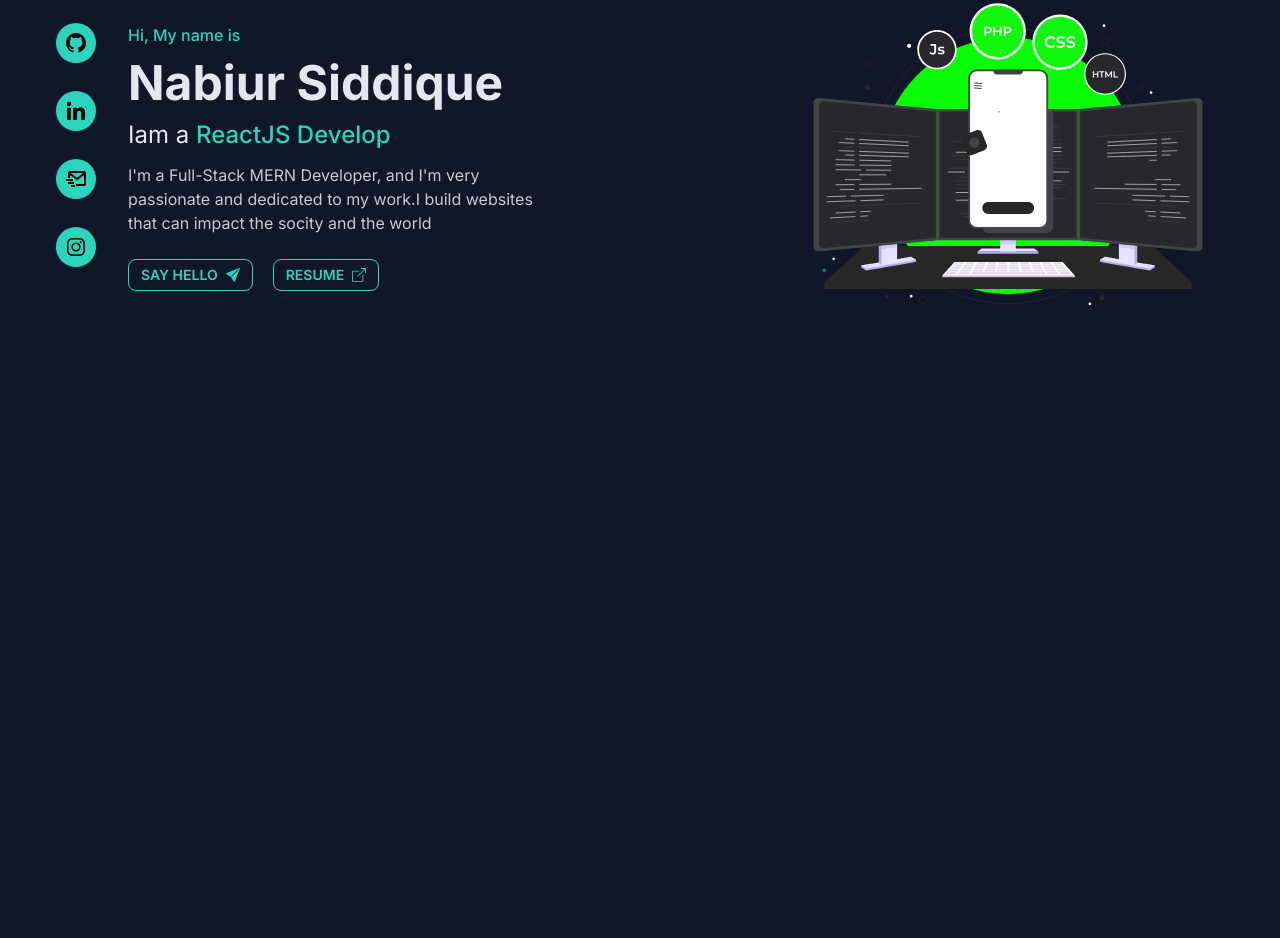
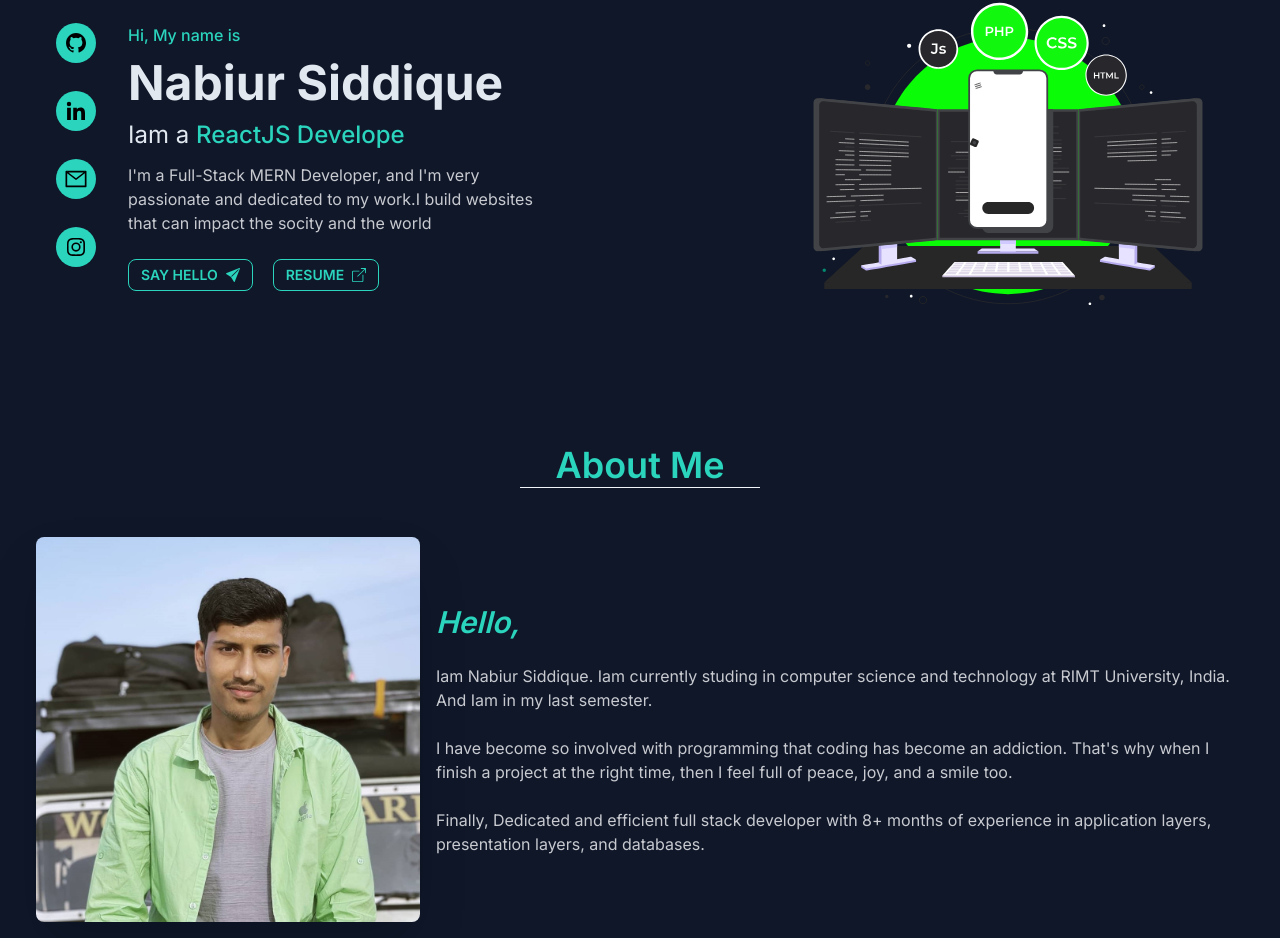
Before and after one commit to nabiursiddique/My-Portfolio-website, a React (Vite) app: page / in a window 1280 px wide. Shown: the part 191-1129 px from the top of the page. Before the commit the page ends 800 px from the top, so only its background shows below. Built offline with nearby package versions, Linux system fonts and the light colour scheme.

Commit message:
Design- About section is completed

```diff
--- a/src/App.jsx
+++ b/src/App.jsx
@@ -1,3 +1,4 @@
+import About from "./components/About/About"
 import Home from "./components/Home/Home/Home"
 import { NavbarDefault } from "./components/Shared/Navbar/Navbar"
 
@@ -6,6 +7,7 @@ const App = () => {
     <div className="font-body max-w-[1440px] mx-auto">
       <NavbarDefault />
       <Home />
+      <About />
     </div>
   )
 }
--- /dev/null
+++ b/src/components/About/About.jsx
@@ -0,0 +1,34 @@
+import React from 'react';
+import NabiurSiddique from '../../assets/NabiurSiddique.jpg'
+
+const About = () => {
+    return (
+
+        <section id='about' className='lg:mx-5'>
+            <div className='hero mb-5'>
+                <div className='hero-content justify-start'>
+                    <h2 className='text-4xl text-success font-semibold '>About Me</h2>
+                </div>
+                <span className='w-60 h-[.5px] bg-slate-100 mt-11'></span>
+            </div>
+            <div className="hero">
+                <div className="hero-content flex-col-reverse lg:flex-row">
+                    <img src={NabiurSiddique} className="max-w-sm rounded-lg shadow-2xl" />
+                    <div>
+                        <h2 className='text-3xl text-success font-semibold mb-6 italic'>Hello,</h2>
+                        <p>Iam Nabiur Siddique. Iam currently studing in computer science and technology at RIMT University, India. And Iam in my last semester.
+                            <br />
+                            <br />
+                            I have become so involved with programming that coding has become an addiction. That's why when I finish a project at the right time, then I feel full of peace, joy, and a smile too.
+                            <br />
+                            <br />
+                            Finally, Dedicated and efficient full stack developer with 8+ months of experience in application layers, presentation layers, and databases.</p>
+                    </div>
+                </div>
+            </div>
+
+        </section>
+    );
+};
+
+export default About;
--- a/src/components/Home/Leftside/Leftside.jsx
+++ b/src/components/Home/Leftside/Leftside.jsx
@@ -1,10 +1,11 @@
 import React from 'react';
-import { BiLogoGithub, BiLogoLinkedin, BiMailSend, BiLogoInstagram } from "react-icons/bi";
+import { BiLogoGithub, BiLogoLinkedin, BiLogoInstagram } from "react-icons/bi";
+import { AiOutlineMail } from "react-icons/ai";
 import { motion } from "framer-motion";
 
 const Leftside = () => {
     return (
-        <div>
+        <section id='home'>
             <div className='flex flex-col gap-7'>
                 <motion.a
                     initial={{ y: 10, opacity: 0 }}
@@ -27,7 +28,7 @@ const Leftside = () => {
                     animate={{ y: 0, opacity: 1 }}
                     transition={{ duration: 0.5, delay: 0.8 }}
                     className='bg-success p-2 rounded-full' href="mailto:nabiursiddique01@gmail.com">
-                    <BiMailSend className='text-2xl text-black hover:text-white ' />
+                    <AiOutlineMail className='text-2xl text-black hover:text-white ' />
                 </motion.a>
 
                 <motion.a
@@ -38,7 +39,7 @@ const Leftside = () => {
                     <BiLogoInstagram className='text-2xl text-black hover:text-white ' />
                 </motion.a>
             </div>
-        </div>
+        </section>
     );
 };
 
--- a/src/components/Home/LinksForSmDevice/LinksForSmDevice.jsx
+++ b/src/components/Home/LinksForSmDevice/LinksForSmDevice.jsx
@@ -1,5 +1,6 @@
 import React from 'react';
-import { BiLogoGithub, BiLogoLinkedin, BiMailSend, BiLogoInstagram } from "react-icons/bi";
+import { BiLogoGithub, BiLogoLinkedin, BiLogoInstagram } from "react-icons/bi";
+import { AiOutlineMail } from "react-icons/ai";
 import { motion } from "framer-motion";
 
 const LinksForSmDevice = () => {
@@ -27,7 +28,7 @@ const LinksForSmDevice = () => {
                     animate={{ y: 0, opacity: 1 }}
                     transition={{ duration: 0.5, delay: 0.8 }}
                     className='bg-success p-2 rounded-full' href="mailto:nabiursiddique01@gmail.com">
-                    <BiMailSend className='text-2xl text-black hover:text-white ' />
+                    <AiOutlineMail className='text-2xl text-black hover:text-white ' />
                 </motion.a>
 
                 <motion.a
--- a/src/components/Shared/Navbar/Navbar.jsx
+++ b/src/components/Shared/Navbar/Navbar.jsx
@@ -18,7 +18,7 @@ export function NavbarDefault() {
 
     const navList = (
         <ul className="mb-4 mt-2 flex flex-col gap-2 lg:mb-0 lg:mt-0 lg:flex-row lg:items-center lg:gap-6">
-            <motion.p
+            <motion.a
                 initial={{ y: -8, opacity: 0 }}
                 animate={{ y: 0, opacity: 1 }}
                 transition={{ duration: 0.2 }}
@@ -26,12 +26,11 @@ export function NavbarDefault() {
                 variant="small"
                 color="blue-gray"
                 className="font-normal rounded btn btn-sm btn-ghost hover:btn-success"
+                href="#Home"
             >
-                <a href="#Home" className="flex items-center ">
-                    Home
-                </a>
-            </motion.p>
-            <motion.p
+                Home
+            </motion.a>
+            <motion.a
                 initial={{ y: -8, opacity: 0 }}
                 animate={{ y: 0, opacity: 1 }}
                 transition={{ duration: 0.2, delay: 0.1 }}
@@ -39,12 +38,11 @@ export function NavbarDefault() {
                 variant="small"
                 color="blue-gray"
                 className="font-normal rounded btn btn-sm btn-ghost hover:btn-success"
+                href="#about"
             >
-                <a href="#about" className="flex items-center">
-                    About
-                </a>
-            </motion.p>
-            <motion.p
+                About
+            </motion.a>
+            <motion.a
                 initial={{ y: -8, opacity: 0 }}
                 animate={{ y: 0, opacity: 1 }}
                 transition={{ duration: 0.2, delay: 0.2 }}
@@ -52,12 +50,11 @@ export function NavbarDefault() {
                 variant="small"
                 color="blue-gray"
                 className="font-normal rounded btn btn-sm btn-ghost hover:btn-success"
+                href="#skills"
             >
-                <a href="#skills" className="flex items-center">
-                    Skills
-                </a>
-            </motion.p>
-            <motion.p
+                skills
+            </motion.a>
+            <motion.a
                 initial={{ y: -8, opacity: 0 }}
                 animate={{ y: 0, opacity: 1 }}
                 transition={{ duration: 0.2, delay: 0.3 }}
@@ -65,12 +62,11 @@ export function NavbarDefault() {
                 variant="small"
                 color="blue-gray"
                 className="font-normal rounded btn btn-sm btn-ghost hover:btn-success"
+                href="#portfolio"
             >
-                <a href="#portfolio" className="flex items-center">
-                    Portfolio
-                </a>
-            </motion.p>
-            <motion.p
+                Portfolio
+            </motion.a>
+            <motion.a
                 initial={{ y: -8, opacity: 0 }}
                 animate={{ y: 0, opacity: 1 }}
                 transition={{ duration: 0.2, delay: 0.4 }}
@@ -78,11 +74,10 @@ export function NavbarDefault() {
                 variant="small"
                 color="blue-gray"
                 className="font-normal rounded btn btn-sm btn-ghost hover:btn-success"
+                href="#contact"
             >
-                <a href="#contact" className="flex items-center">
-                    Contact
-                </a>
-            </motion.p>
+                Contact
+            </motion.a>
             <motion.p
                 initial={{ y: -8, opacity: 0 }}
                 animate={{ y: 0, opacity: 1 }}
```
Also changed, not shown: src/assets/NabiurSiddique.jpg (added).
